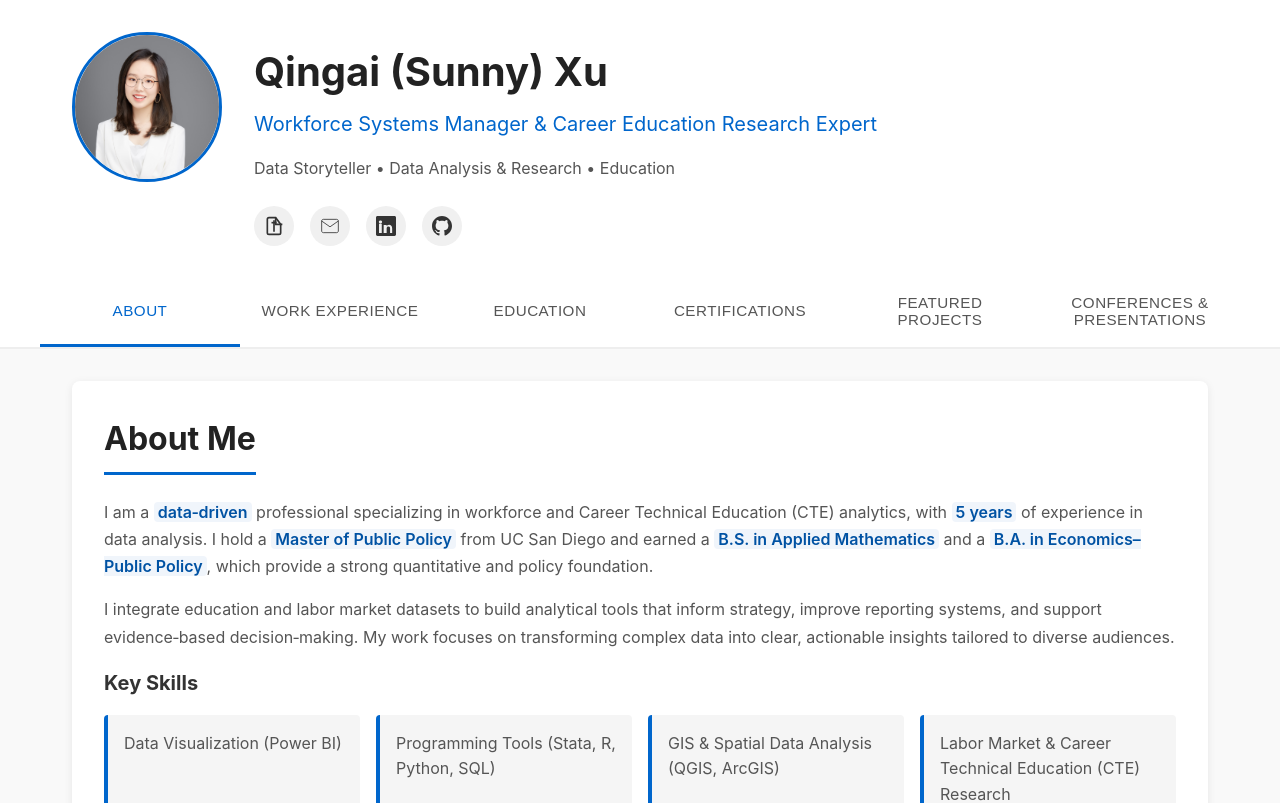
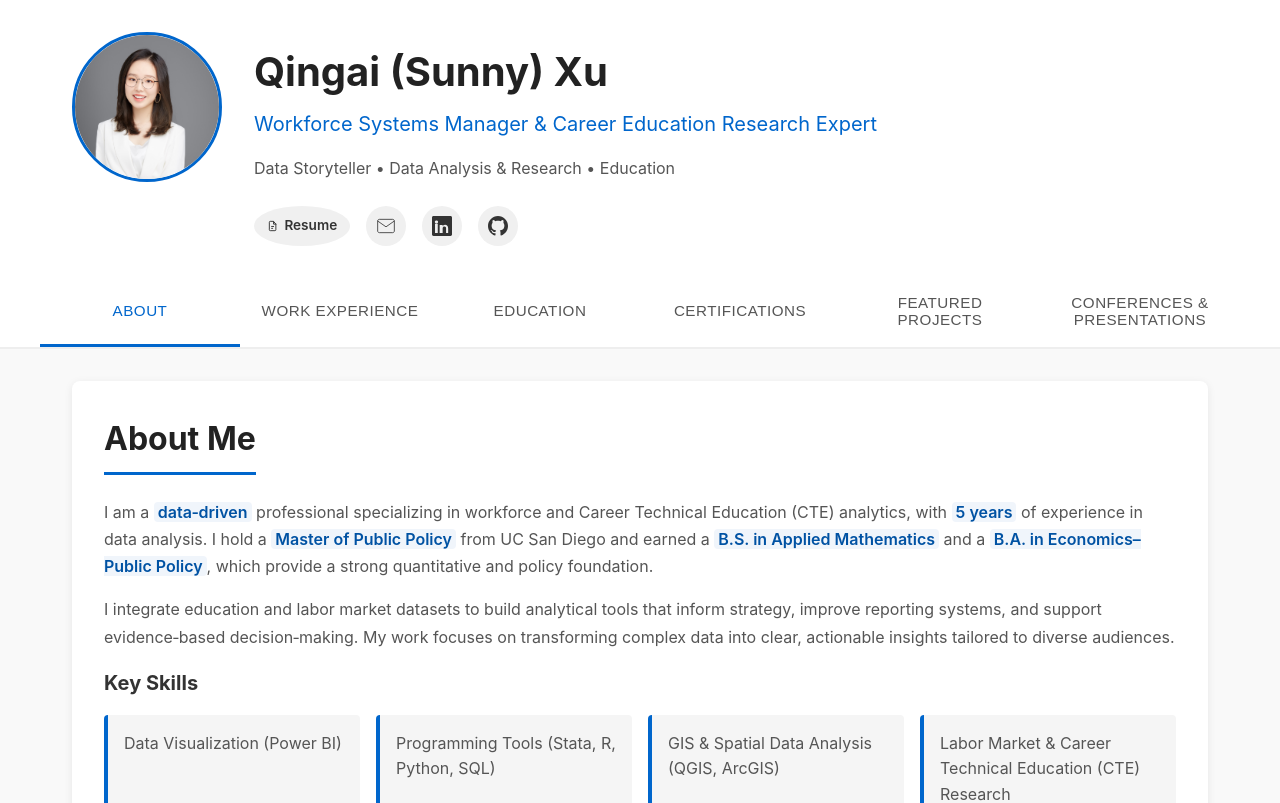
Before and after one commit to sunnyxu0628/Sunny_Xu_Portfolio, a React (Vite) app: page / in a window 1280 px wide. Shown: the top 803 px of the page. Built offline with nearby package versions, Linux system fonts and the light colour scheme.

Commit message:
Update: Resume icon update

```diff
--- a/src/components/Header.css
+++ b/src/components/Header.css
@@ -78,13 +78,16 @@
 .resume-link {
   display: inline-flex;
   align-items: center;
-  justify-content: center;
-  width: 40px;
+  justify-content: flex-start;
+  width: auto;
+  min-width: 96px;
   height: 40px;
-  border-radius: 50%;
+  border-radius: 999px;
   background-color: #f0f0f0;
   color: #333;
   transition: all 0.3s ease;
+  padding: 0 0.8rem;
+  gap: 0.4rem;
 }
 
 .resume-link:hover {
@@ -92,21 +95,15 @@
   color: white;
 }
 
-.resume-link {
-  display: inline-flex;
-  align-items: center;
-  justify-content: center;
-  width: 40px;
-  height: 40px;
-  border-radius: 50%;
-  background-color: #f0f0f0;
-  color: #333;
-  transition: all 0.3s ease;
+.resume-doc-icon {
+  width: 18px;
+  height: 18px;
 }
 
-.resume-link:hover {
-  background-color: #0066cc;
-  color: white;
+.resume-label {
+  font-size: 0.85rem;
+  font-weight: 600;
+  line-height: 1;
 }
 
 .icon {
--- a/src/components/Header.jsx
+++ b/src/components/Header.jsx
@@ -24,12 +24,13 @@ function Header() {
             </p>
             <div className="social-links">
               <a href={resumePDF} download className="resume-link" title="Download Resume">
-                <svg className="icon" viewBox="0 0 24 24" fill="none" stroke="currentColor" strokeWidth="2">
-                  <path d="M14 2H6a2 2 0 0 0-2 2v16a2 2 0 0 0 2 2h12a2 2 0 0 0 2-2V10z"/>
-                  <polyline points="14 2 14 10 22 10"/>
-                  <line x1="12" y1="19" x2="12" y2="5"/>
-                  <line x1="9" y1="8" x2="15" y2="8"/>
+                <svg className="resume-doc-icon" viewBox="0 0 24 24" fill="none" stroke="currentColor" strokeWidth="2">
+                  <path d="M14 2H7a2 2 0 0 0-2 2v16a2 2 0 0 0 2 2h10a2 2 0 0 0 2-2V8z" />
+                  <polyline points="14 2 14 8 20 8" />
+                  <line x1="9" y1="13" x2="15" y2="13" />
+                  <line x1="9" y1="17" x2="13" y2="17" />
                 </svg>
+                <span className="resume-label">Resume</span>
               </a>
               <a href="mailto:sunnyxu0628@outlook.com" title="Email">
                 <svg className="icon" viewBox="0 0 24 24" fill="none" stroke="currentColor">
```
